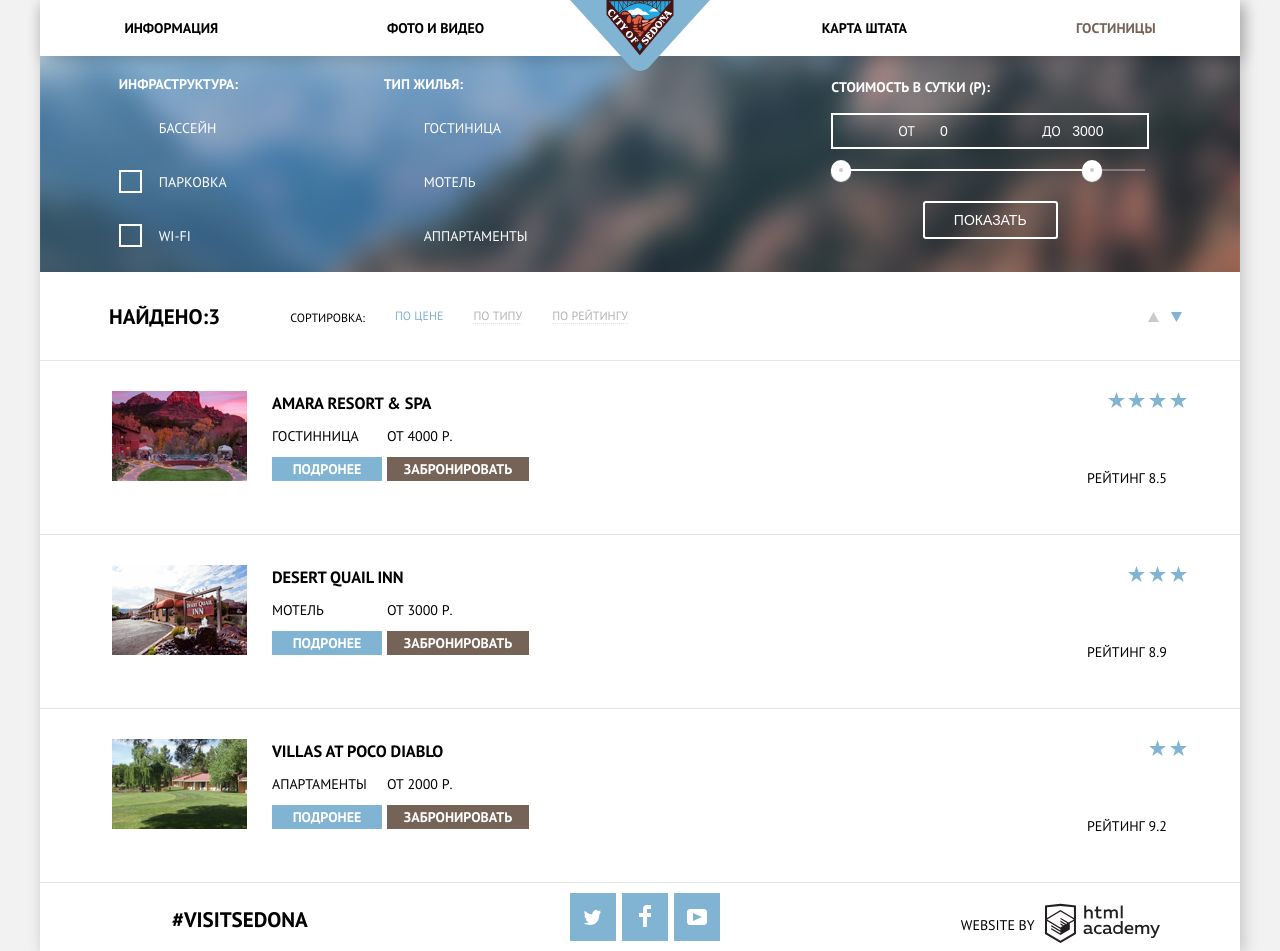
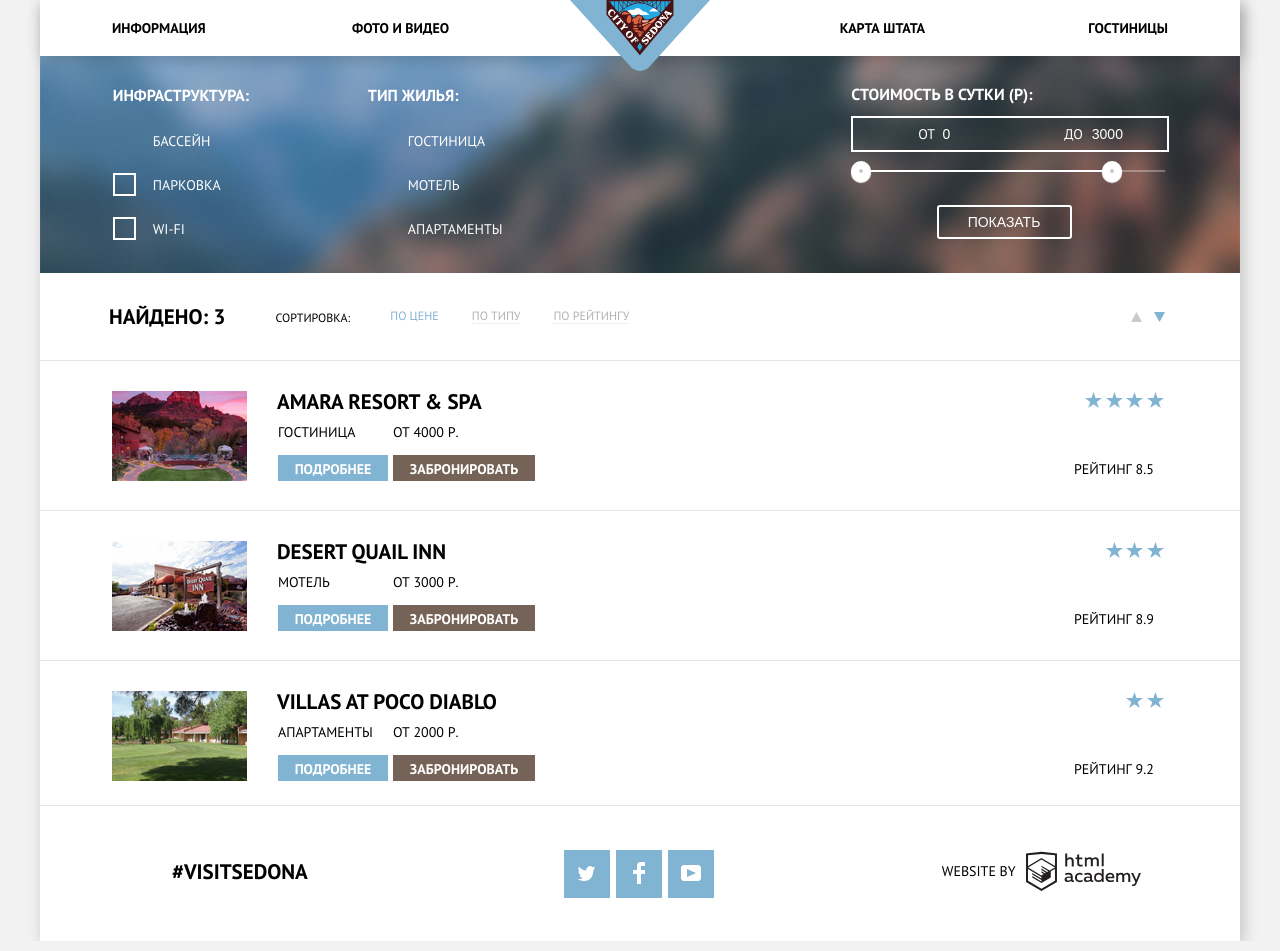
Before and after one commit to east32/885597-sedona-25, a plain HTML site: page catalog.html in a window 1280 px wide. Drawn offline with Linux system fonts and the light colour scheme.

Commit message:
2 попытка

```diff
--- a/catalog.html
+++ b/catalog.html
@@ -14,11 +14,11 @@
           <nav class="site-navigation">
               <a href="index.html" class="logo"><img src="img/logo.svg" width="140" height="71" alt="Логотип сайта Седона"></a>
       <ul class="menu-nav reset-list">
-        <li><a href="index.html">Информация</a></li>
-        <li><a href="content.html">Фото и видео</a></li>
-        <li></li>
-        <li><a href="state-map.html">Карта штата</a></li>
-        <li><a href="catalog.html" class="menu-item-current">Гостиницы</a></li>
+        <li class="nav-item left-part"><a href="information.html">Информация</a></li>
+        <li class="nav-item left-part"><a href="content.html">Фото и видео</a></li>
+        <li class="nav-item"></li>
+        <li class="nav-item right-part"><a href="state-map.html">Карта штата</a></li>
+        <li class="nav-item right-part" class="menu-item-current"><a href="catalog.html">Гостиницы</a></li>
       </ul>
            </nav>
       </div>
@@ -58,7 +58,7 @@
                       </li>
                       <li class="filters-producers-item">
                           <input class="filter-input filter-input-checkbox" type="checkbox" name="apartment" id="apartment" checked>
-                          <label for="apartment">Аппартаменты</label>
+                          <label for="apartment">Апартаменты</label>
                       </li>
                   </ul>
           </fieldset>
@@ -68,8 +68,8 @@
             <div class="filter-range">
 
           <!--  -->
-              <label class="price-from">От<input  class="range-value" type="text" value=" 0"></label>
-              <label class="price-to">До<input  class="range-value" type="text" value="3000"></label>
+              <label class="price-from">От<input  class="range-value from" type="text" value=" 0"></label>
+              <label class="price-to">До<input  class="range-value to" type="text" value="3000"></label>
             </div>
 
             <div class="filter-scale">
@@ -86,7 +86,7 @@
       <section class="catalog">
           <h2 class="visually-hidden">Сортировка отелей</h2>
           <ul class="catalog-find reset-list">
-            <li>Найдено:3</li>
+            <li>Найдено: 3</li>
           </ul>
           <ul class="catalog-sorter reset-list">
               <li class="sorter-title">сортировка:</li>
@@ -95,15 +95,15 @@
               <li><a class="catalog-sorter-link inactive-sorter" href="#">по рейтингу</a></li>
             </ul>
             <ul class="sort-navigation reset-list">
-              <li><a href="#" class="triangle-up "><svg xmlns="http://www.w3.org/2000/svg" width="11" height="10" viewBox="0 0 11 10"><path fill="#231F20" d="M5.5 0L0 10h11z"/></svg></a></li>
-              <li><a href="#" class="triangle-down triangle-down-active"><svg xmlns="http://www.w3.org/2000/svg" width="11" height="10" viewBox="0 0 11 10"><path fill="#231F20" d="M5.5 10L0 0h11"/></svg></a></li>
+              <li><a href="#" class="triangle-up" aria-label="Сортировка по возростанию"><svg xmlns="http://www.w3.org/2000/svg" width="11" height="10" viewBox="0 0 11 10"><path fill="#231F20" d="M5.5 0L0 10h11z"/></svg></a></li>
+              <li><a href="#" class="triangle-down triangle-down-active" aria-label="Сортировка по убыванию"><svg xmlns="http://www.w3.org/2000/svg" width="11" height="10" viewBox="0 0 11 10"><path fill="#231F20" d="M5.5 10L0 0h11"/></svg></a></li>
             </ul>
       </section>
 
       <section class="hotels">
         <ul class="hotel-list reset-list">
           <li class="hotel-item">
-            <a href="#"><img src="img/amara-logo.png" width="135" height="90" alt="Amara Resort & Spa"></a>
+            <a href="#"><img src="img/amara-logo.jpg" width="135" height="90" alt="Amara Resort & Spa"></a>
             <div class="hotel-container">
             <div>
             <h3 class="hotel-link">
@@ -111,8 +111,8 @@
             </h3>
             <ul class="make-order reset-list">
               <li>
-                <p class="price-name">Гостинница</p>
-                <a href ="#" class="info">Подронее</a>
+                <p class="price-name">Гостиница</p>
+                <a href ="#" class="info">Подробнее</a>
               </li>
               <li>
                 <p class="price-name">от 4000 Р.</p>
@@ -133,7 +133,7 @@
           </li>
 
           <li class="hotel-item">
-            <a href="#"><img src="img/desert-logo.png"  width="135" height="90" alt="Desert Quail Inn"></a>
+            <a href="#"><img src="img/desert-logo.jpg"  width="135" height="90" alt="Desert Quail Inn"></a>
             <div class="hotel-container">
             <div>
             <h3 class="hotel-link">
@@ -142,7 +142,7 @@
             <ul class="make-order reset-list">
               <li>
                 <p class="price-name">Мотель</p>
-                <a href ="#" class="info">Подронее</a>
+                <a href ="#" class="info">Подробнее</a>
               </li>
               <li>
                 <p class="price-name">от 3000 Р.</p>
@@ -162,7 +162,7 @@
             </li>
 
           <li class="hotel-item">
-            <a href="#"><img src="img/villas-logo.png" width="135" height="90" alt="Villas at Poco Diablo"></a>
+            <a href="#"><img src="img/villas-logo.jpg" width="135" height="90" alt="Villas at Poco Diablo"></a>
             <div class="hotel-container">
             <div>
             <h3 class="hotel-link">
@@ -171,7 +171,7 @@
             <ul class="make-order reset-list">
               <li>
                 <p class="price-name">Апартаменты</p>
-                <a href ="#" class="info">Подронее</a>
+                <a href ="#" class="info">Подробнее</a>
                 </li>
               <li>
                 <p class="price-name">от 2000 Р.</p>
--- a/css/style.css
+++ b/css/style.css
@@ -65,8 +65,8 @@ a {
   margin: 0 auto;
 }
 
-.menu-nav{
-  padding: 15px 0;
+.menu-nav {
+  padding: 15px 72px;
   width: 1200px;
   font-size: 14px;
   line-height: 26px;
@@ -87,6 +87,23 @@ color: #81b3d2;
 .menu-nav a {
   color:#000000;
   font-weight: 700;
+}
+
+.nav-item {
+  width: 239px;
+}
+
+.left-part {
+  text-align: left;
+}
+
+.left-part:nth-child(2) {
+  margin-left: 75px;
+}
+
+.right-part {
+  text-align: right;
+  margin-left: 78px;
 }
 
 .top-banner {
@@ -114,7 +131,7 @@ color: #81b3d2;
 }
 
 .reason-one {
-  padding-top: 56px;
+  padding-top: 50px;
   display: flex;
 }
 
@@ -126,7 +143,7 @@ color: #81b3d2;
   font-size: 21px;
   line-height: 26px;
   width: 440px;
-  padding-top: 61px;
+  padding-top: 45px;
   margin-left: auto;
   margin-right: auto;
   text-align: center;
@@ -135,6 +152,7 @@ color: #81b3d2;
 
 .reason-desc {
   margin: 0 auto;
+  line-height: 1.5;
   font-size: 14px;
   text-align: center;
   width: 285px;
@@ -142,7 +160,9 @@ color: #81b3d2;
 
 .main-desc {
   width: 100%;
+  margin-top: 30px;
 }
+
 .reason-description {
   padding-top: 26px;
   width: 400px;
@@ -152,11 +172,12 @@ color: #81b3d2;
 }
 
 .reason-description h2 {
+  width: 151px;
   font-size: 21px;
   color:#ffffff;
   margin-left: auto;
   margin-right: auto;
-  padding-bottom: 15px;
+  padding-bottom: 5px;
 }
 
 .reason-description:first-child {
@@ -170,7 +191,6 @@ color: #81b3d2;
   width: 300px;
   margin-left: auto;
   margin-right: auto;
-  padding-top: 15px;
 }
 
 .reason-description span {
@@ -187,6 +207,7 @@ color: #81b3d2;
   padding: 0;
   list-style: none;
   display: flex;
+  flex-wrap: wrap;
   align-items: center;
 }
 
@@ -198,6 +219,11 @@ color: #81b3d2;
   padding-top: 80px;
   background-repeat: no-repeat;
   background-position: top center;
+}
+
+.about-item h3 {
+  font-size: 21px;
+  margin-bottom: 25px;
 }
 
 .house {
@@ -215,6 +241,7 @@ color: #81b3d2;
 .other-reasons {
   padding: 0;
   display: flex;
+  flex-wrap: wrap;
   list-style: none;
 }
 
@@ -236,15 +263,15 @@ color: #81b3d2;
   color: #333333;
   width: 270px;
   margin: 0 auto;
-  padding-top: 15px;
+  padding-top: 19px;
 }
 
 .reasons {
-  margin-top: 50px;
+  margin-top: 47px;
 }
 
 .interest {
-  margin-top: 120px;
+  margin-top: 110px;
 }
 
 .interest span {
@@ -252,6 +279,7 @@ color: #81b3d2;
   font-weight: 700;
   text-align: center;
   margin-left: 450px;
+  margin-bottom: 10px
 }
 
 .interest p {
@@ -261,7 +289,8 @@ color: #81b3d2;
   width: 489px;
   margin-left: auto;
   margin-right: auto;
-  padding-bottom: 52px
+  margin-top: 23px;
+  padding-bottom: 35px
 }
 .hostel-search {
   margin-left: auto;
@@ -285,7 +314,7 @@ color: #81b3d2;
 }
 
 .footer-container span {
-  margin-top: 25px;
+  margin-top: 39px;
   font-size: 21px;
   font-weight: 700;
   text-align: center;
@@ -293,12 +322,13 @@ color: #81b3d2;
 }
 
 .footer-container {
+  min-height: 120px;
   display: flex;
 }
 
 .social-list {
   list-style: none;
-  margin-left: 256px;
+  margin-left: 250px;
   display: flex;
   flex-wrap: wrap;
   justify-content: center;
@@ -306,6 +336,7 @@ color: #81b3d2;
 }
 
 .social-item {
+  margin-top: -15px;
   padding-top: 5px;
   margin-left: 6px;
   width: 46px;
@@ -330,14 +361,14 @@ color: #81b3d2;
 }
 
 .footer-container p {
-  margin-top: 30px;
-  margin-left: 241px;
+  margin-top: 38px;
+  margin-left: 228px;
   font-size: 14px;
   text-align: center;
 }
 
 .logo-academy {
-  padding-top: 20px;
+  padding-top: 30px;
   padding-left: 10px;
 
 }
@@ -361,7 +392,7 @@ a.menu-item-current {
   display: flex;
   justify-content: space-between;
   height: 217px;
-  background-image: url("../img/blur-background.png");
+  background-image: url("../img/blur-background.jpg");
   background-repeat: no-repeat;
 }
 
@@ -394,14 +425,14 @@ fieldset {
  list-style: none;
 }
 
-.catalog-sorter-link  {
+.catalog-sorter-link {
   margin-left: 30px;
   font-size: 12px;
   line-height: 12px;
   border-bottom: 1px dotted #81b3d2;
 }
 
-.catalog-sorter-link  {
+.catalog-sorter-link {
  color: #000;
  opacity: 0.3;
 }
@@ -418,7 +449,7 @@ fieldset {
  opacity: 1;
 }
 
-.active-sorter{
+.active-sorter {
   color:#81b3d2;
   opacity:1;
   border:none;
@@ -446,16 +477,16 @@ fieldset {
 .triangle-up:hover path,
 .triangle-up:focus path,
 .triangle-down:focus path,
-.triangle-down:hover path  {
+.triangle-down:hover path {
   fill:#000000;
 }
 
 .triangle-down:active path,
-.triangle-up:active path  {
+.triangle-up:active path {
   fill:#81b3d2;
 }
 
-.sort-navigation  {
+.sort-navigation {
  display: flex;
  list-style: none;
  margin-left: 500px;
@@ -464,10 +495,11 @@ fieldset {
   margin-right: 5px;
   display: block;
   width: 110px;
+  min-height: 25px;
   background-color:#81b3d2;
   font-size: 14px;
   font-weight: 700;
-  line-height: 24px;
+  padding-top: 2px;
   color:#fff;
   text-align: center;
 }
@@ -485,10 +517,11 @@ fieldset {
 .booking {
   display:block;
   width: 142px;
+  min-height: 25px;
   background-color: #766357;
   font-size: 14px;
   font-weight: 700;
-  line-height: 24px;
+  padding-top: 2px;
   color:#fff;
   text-align: center;
 }
@@ -504,17 +537,18 @@ fieldset {
 }
 
 .hotel-container {
-  width: 950px;
   display: flex;
 }
 
 .hotel-link {
   width: 400px;
-  padding-left: 25px;
+  padding-left: 30px;
   margin: 0;
 }
 
 .hotel-link a {
+  font-size: 21px;
+  line-height: 21px;
   color:#000;
 }
 
@@ -527,8 +561,9 @@ fieldset {
   opacity: 0.3;
 }
 
-.hotel-item  {
-  padding: 30px 30px 30px 72px;
+.hotel-item {
+  margin-bottom: 15px;
+  padding: 30px 30px 0 72px;
   border-top: 1px solid rgba(0, 0, 0, 0.1);
   display: flex;
   list-style: none;
@@ -539,29 +574,33 @@ fieldset {
 }
 
 .price-name {
-  margin-top: 9px;
-  margin-bottom: 9px;
+  margin-top: 13px;
+  margin-bottom: 13px;
 }
 
 .make-order {
-  padding-left: 25px;
+  padding-left: 31px;
   font-size: 14px;
   list-style: none;
   display: flex;
 }
 
 .stars {
-  margin-right: -20px;
+  margin-right: 110px;
+  margin-bottom: 37px;
   text-align: right;
-  margin-bottom: 50px;
 }
 
 .rates {
   list-style: none;
-  margin-left: 550px;
+  width: 200px;
+  margin-left: 427px;
+  display: flex;
+  flex-direction: column;
+  vertical-align: middle;
 }
 
-.filter-value-range::before  {
+.filter-value-range::before {
   content: "";
   position: absolute;
   height: 23px;
@@ -586,7 +625,7 @@ fieldset {
   margin-bottom: 30px;
 }
 
-.filter-input-checkbox  {
+.filter-input-checkbox {
   display: none;
 }
 
@@ -672,7 +711,7 @@ fieldset {
   background: #fff;
 }
 
-.range-value  {
+.range-value {
   height: 30px;
   line-height: 30px;
   font-size: 14px;
@@ -701,7 +740,7 @@ fieldset {
   width: 570px;
   min-height: 395px;
   box-shadow: 0px 7px 15px 0px rgba(0, 1, 1, 0.15);
-  bottom: 274px;
+  bottom: 208px;
 }
 
 .modal-show {
@@ -724,13 +763,13 @@ fieldset {
 
 .amount {
   width: 230px;
-  margin-top: 26px;
+  margin-top: 30px;
   display: flex;
   align-items: center;
 }
 
 .adults {
-  margin-right: 37px;
+  margin-right: 25px;
 }
 
 .find-label {
@@ -743,18 +782,20 @@ fieldset {
 
 .children {
   margin-left: 50px;
-  margin-right: 23px;
+  margin-right: 25px;
 }
 
 .find-label input {
+  font-size: 14px;
+  text-transform: uppercase;
   height: 38px;
   border: none;
   background-color: #f2f2f2;
   width: 346px;
   margin-left: 15px;
-  padding: 8px 10px;
+  padding: 8px 3px;
   outline: none;
-  font-weight: 700;
+  font-weight: 700
 }
 
 .find-label input:hover {
@@ -785,7 +826,7 @@ fieldset {
 .date-button {
   position: absolute;
   top: 8px;
-  right: 20px;
+  right: 16px;
   border: none;
   background-color: transparent;
 }
@@ -865,7 +906,7 @@ fieldset {
   width: 458px;
   background-color: #81b3d2;
   border: none;
-  margin-top: 60px;
+  margin-top: 54px;
 }
 
 .find:hover {
```
Also changed, not shown: index.html (+14 -14 lines), css/style.min.css, img/amara-logo.jpg (added), img/amara-logo.png (deleted), img/blur-background.jpg (added), img/blur-background.png (deleted), img/desert-logo.jpg (added), img/desert-logo.png (deleted), img/map.jpg (added), img/map.png (deleted), img/villas-logo.jpg (added), img/villas-logo.png (deleted).
